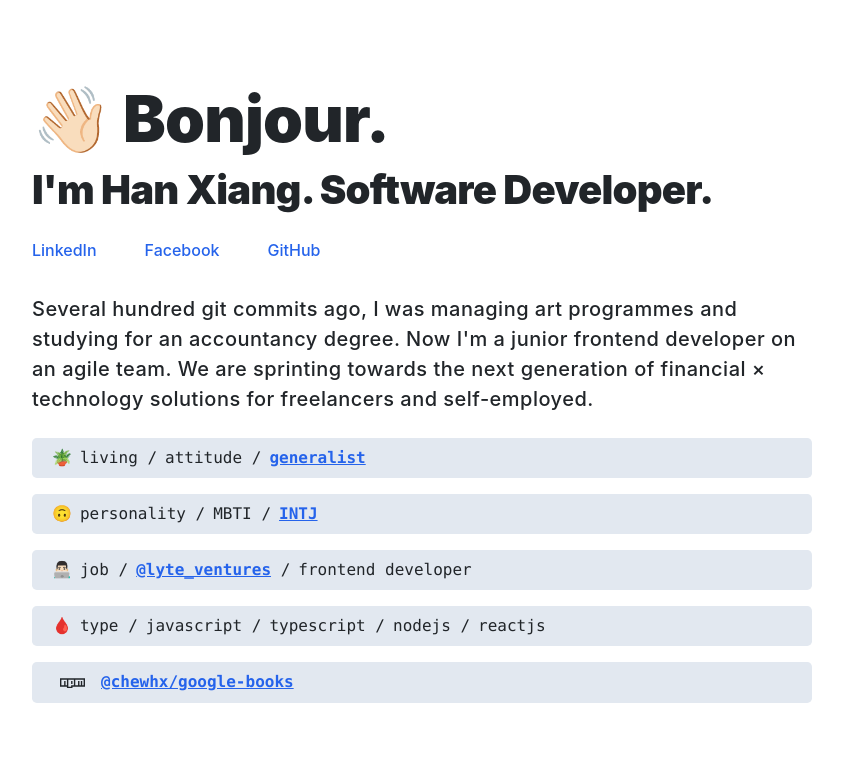
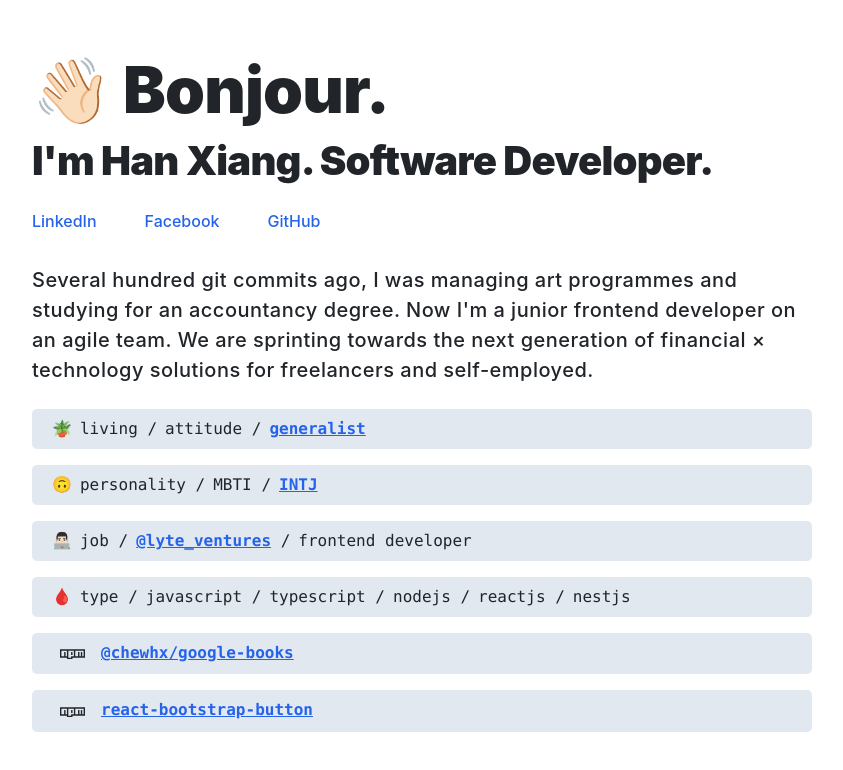
Before and after one commit to chewhx/chewhxdotcom-nextjs, a Next.js app: page / in a window 1280 px wide. Shown: the top 770 px of the page, without its empty margins (218-1061 px from the left). Built offline with nearby package versions, Linux system fonts and the light colour scheme.

Commit message:
add project and nestjs

```diff
--- a/components/profile/projects.tsx
+++ b/components/profile/projects.tsx
@@ -8,6 +8,11 @@
     icon: FaNpm,
     link: "https://www.npmjs.com/package/@chewhx/google-books",
     label: "@chewhx/google-books",
+  },
+  {
+    icon: FaNpm,
+    link: "https://www.npmjs.com/package/react-bootstrap-button",
+    label: "react-bootstrap-button",
   },
 ];
 
--- a/components/profile/tree-items.tsx
+++ b/components/profile/tree-items.tsx
@@ -23,8 +23,8 @@
   },
   {
     emoji: "🩸",
-    content: "type/javascript/typescript/nodejs/reactjs",
-    length: 5,
+    content: "type/javascript/typescript/nodejs/reactjs/nestjs",
+    length: 6,
     links: [null, null, null],
   },
 ];
```
